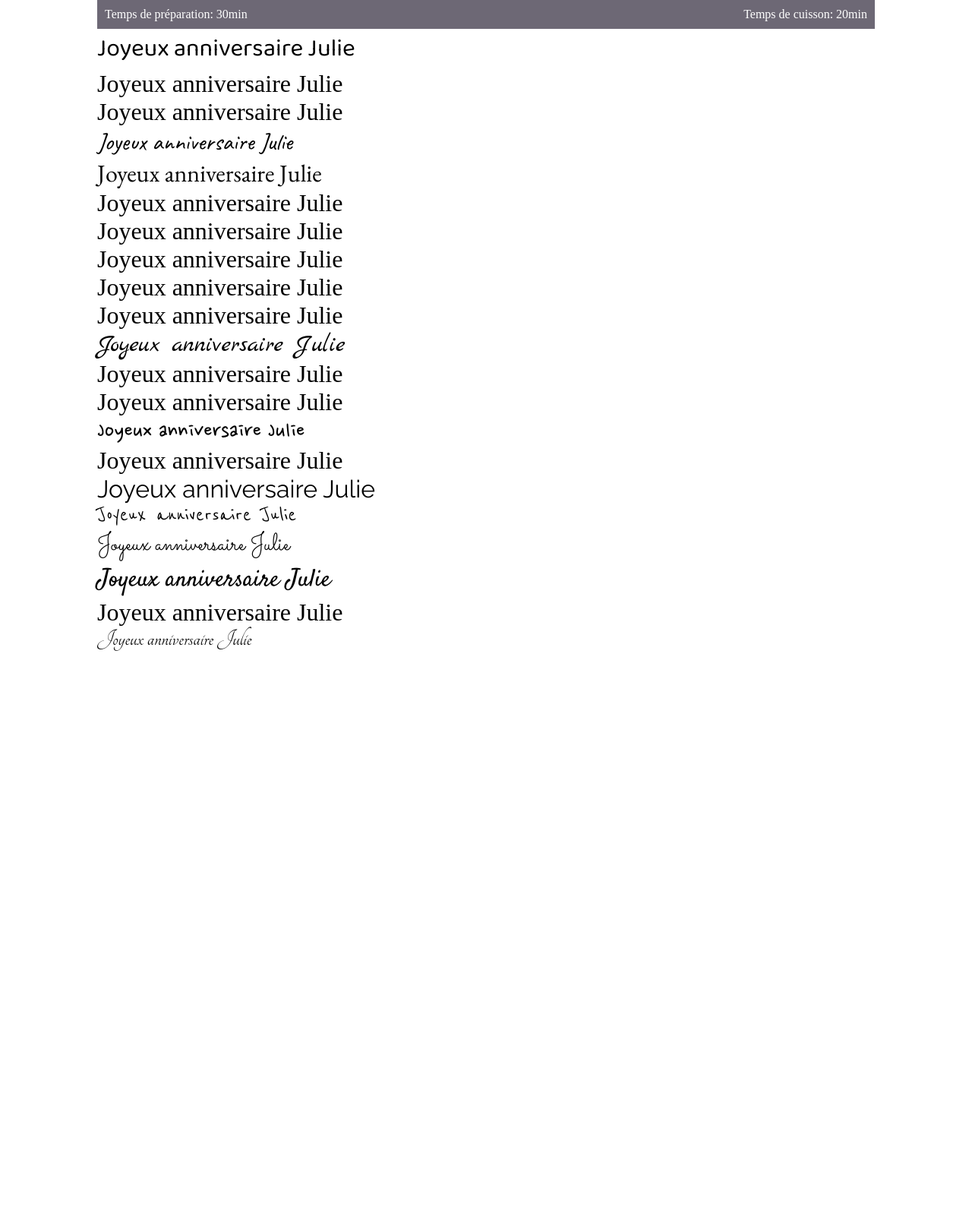
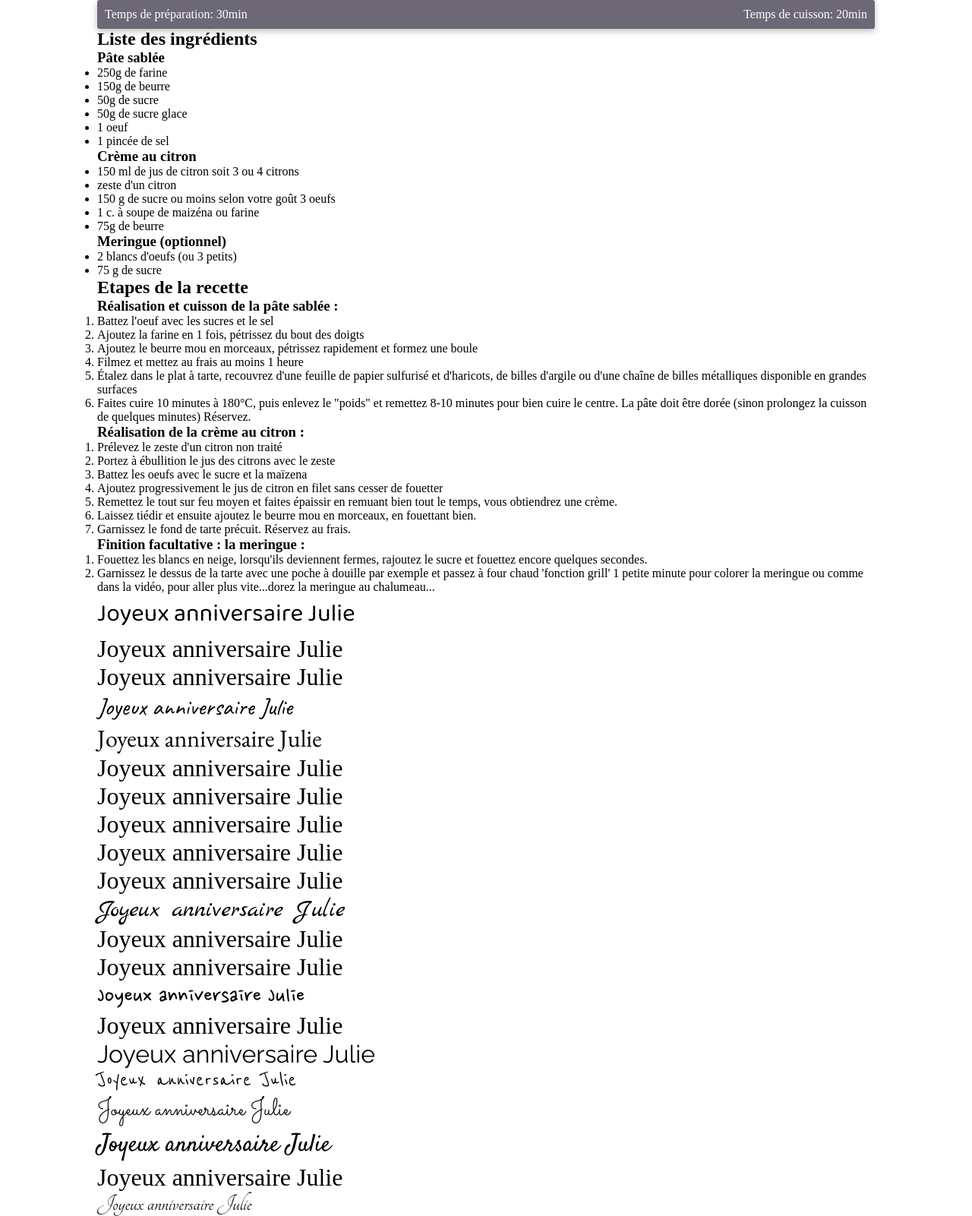
Before and after one commit to thomas6791/julie_28, a Jekyll site: the page built from index.html, in a window 1280 px wide. Shown: the whole page at 76% size. Built offline with Jekyll 4.4.1, drawn with Linux system fonts in a browser that asks for light colours; some web fonts are replaced; before the commit the page ends 938 px from its top, so only the background shows below that.

Commit message:
add text

```diff
--- a/_layouts/default.html
+++ b/_layouts/default.html
@@ -14,7 +14,7 @@
   </head>
   <body>
     <header>
-      <ul>
+      <ul class="head">
         <li>Temps de préparation: {{ page.preparation }}min</li>
         <li>Temps de cuisson: {{ page.cuisson }}min</li>
       </ul>
--- a/_sass/main.scss
+++ b/_sass/main.scss
@@ -23,12 +23,17 @@ article, header {
   margin: auto;
   width: 100%;
 }
-ul { list-style: none;
+.head {
+  list-style: none;
   background-color: $black;
   color: white;
   display: flex;
   padding: 10px;
   justify-content: space-between;
+  font-weight: 500;
+  box-shadow: 0 3px 8px rgba(0, 0, 0, .25);
+  border-radius: 3px;
 }
 h1 { font-size: 2em; font-weight: lighter; }
+h2, h3 { font-family: "Cabin Sketch"; }
 //.size-default, h1, h2 { max-width: 1024px; margin: auto; width: 100%; }
--- a/index.html
+++ b/index.html
@@ -4,6 +4,63 @@ title: Home
 preparation: 30
 cuisson: 20
 ---
+<h2>Liste des ingrédients</h2>
+<h3>Pâte sablée</h3>
+<ul>
+  <li>250g de farine</li>
+  <li>150g de beurre</li>
+  <li>50g de sucre</li>
+  <li>50g de sucre glace</li>
+  <li>1 oeuf</li>
+  <li>1 pincée de sel</li>
+</ul>
+
+<h3>Crème au citron</h3>
+<ul>
+<li>150 ml de jus de citron soit 3 ou 4 citrons</li>
+<li>zeste d'un citron</li>
+<li>150 g de sucre ou moins selon votre goût
+3 oeufs</li>
+<li>1 c. à soupe de maizéna ou farine</li>
+<li>75g de beurre</li>
+</ul>
+
+<h3>Meringue (optionnel)</h3>
+<ul>
+<li>2 blancs d'oeufs (ou 3 petits)</li>
+<li>75 g de sucre</li>
+
+<h2>Etapes de la recette</h2>
+<h3>Réalisation et cuisson de la pâte sablée :</h3>
+<ol>
+<li>Battez l'oeuf avec les sucres et le sel</li>
+<li>Ajoutez la farine en 1 fois, pétrissez du bout des doigts</li>
+<li>Ajoutez le beurre mou en morceaux, pétrissez rapidement et formez une boule</li>
+<li>Filmez et mettez au frais au moins 1 heure</li>
+<li>Étalez dans le plat à tarte, recouvrez d'une feuille de papier sulfurisé et d'haricots, de billes d'argile ou d'une chaîne de billes métalliques disponible en grandes surfaces</li>
+<li>Faites cuire 10 minutes à 180°C, puis enlevez le "poids" et remettez 8-10 minutes pour bien cuire le centre. La pâte doit être dorée (sinon prolongez la cuisson de quelques minutes)
+Réservez.</li>
+</ol>
+<h3>Réalisation de la crème au citron :</h3>
+<ol>
+<li>Prélevez le zeste d'un citron non traité</li>
+<li>Portez à ébullition le jus des citrons avec le zeste</li>
+<li>Battez les oeufs avec le sucre et la maïzena</li>
+<li>Ajoutez progressivement le jus de citron en filet sans cesser de fouetter</li>
+<li>Remettez le tout sur feu moyen et faites épaissir en remuant bien tout le temps, vous obtiendrez une crème.</li>
+<li>Laissez tiédir et ensuite ajoutez le beurre mou en morceaux, en fouettant bien.</li>
+<li>Garnissez le fond de tarte précuit. Réservez au frais.</li>
+</ol>
+<h3>Finition facultative : la meringue :</h3>
+<ol>
+<li>Fouettez les blancs en neige, lorsqu'ils deviennent fermes, rajoutez le sucre et fouettez encore quelques secondes.</li>
+<li>Garnissez le dessus de la tarte avec une poche à douille par exemple et passez à four chaud 'fonction grill' 1 petite minute pour colorer la meringue ou comme dans la vidéo, pour aller plus vite...dorez la meringue au chalumeau...</li>
+</ol>
+
+
+
+
+
 <h1 style="font-family:'Baloo Da 2';">Joyeux anniversaire Julie</h1>
 <h1 style="font-family:'Bellefair';">Joyeux anniversaire Julie</h1>
 <h1 style="font-family:'Cabin Sketch';">Joyeux anniversaire Julie</h1>
```
